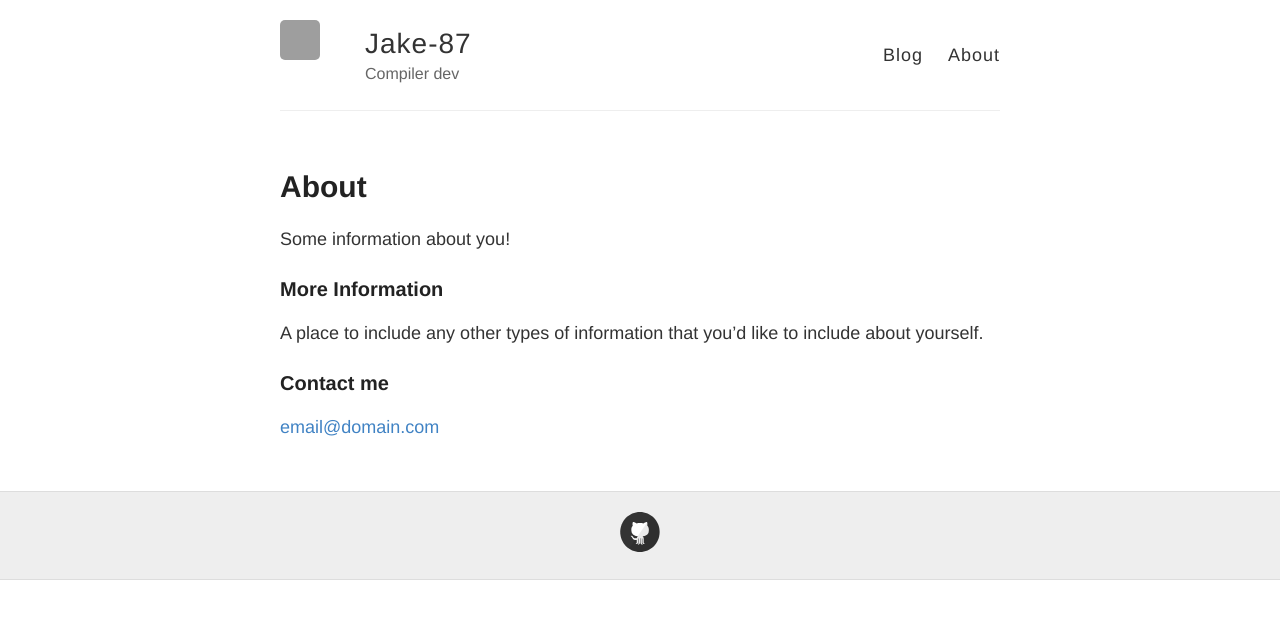
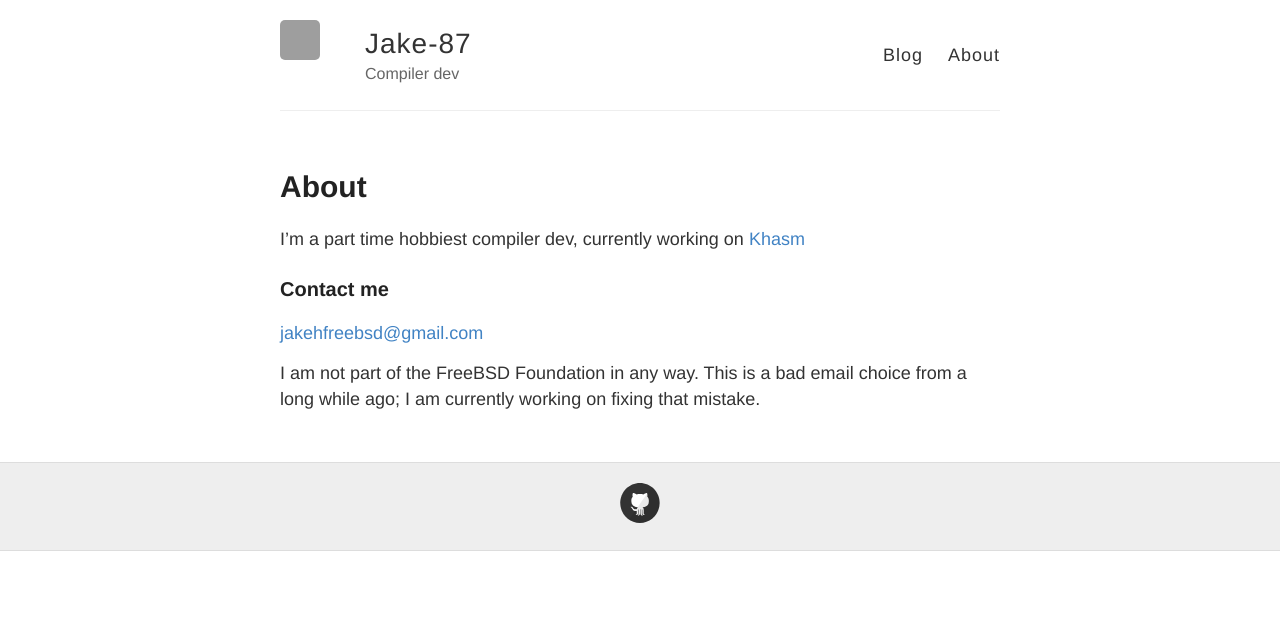
Before and after one commit to jake-87/jake-87.github.io, a Jekyll site: the page built from about.md, in a window 1280 px wide. Shown: the top 619 px of the page. Built offline with Jekyll 4.4.1, drawn with Linux system fonts in a browser that asks for light colours; grey boxes are pictures that could not be loaded.

Commit message:
Update about.md

```diff
--- a/about.md
+++ b/about.md
@@ -4,12 +4,10 @@ title: About
 permalink: /about/
 ---
 
-Some information about you!
-
-### More Information
-
-A place to include any other types of information that you'd like to include about yourself.
+I'm a part time hobbiest compiler dev, currently working on [Khasm](https://gitlab.com/jake-87/khasm-lang)
 
 ### Contact me
 
-[email@domain.com](mailto:email@domain.com)
+[jakehfreebsd@gmail.com](mailto:jakehfreebsd@gmail.com)
+
+I am not part of the FreeBSD Foundation in any way. This is a bad email choice from a long while ago; I am currently working on fixing that mistake.
```
